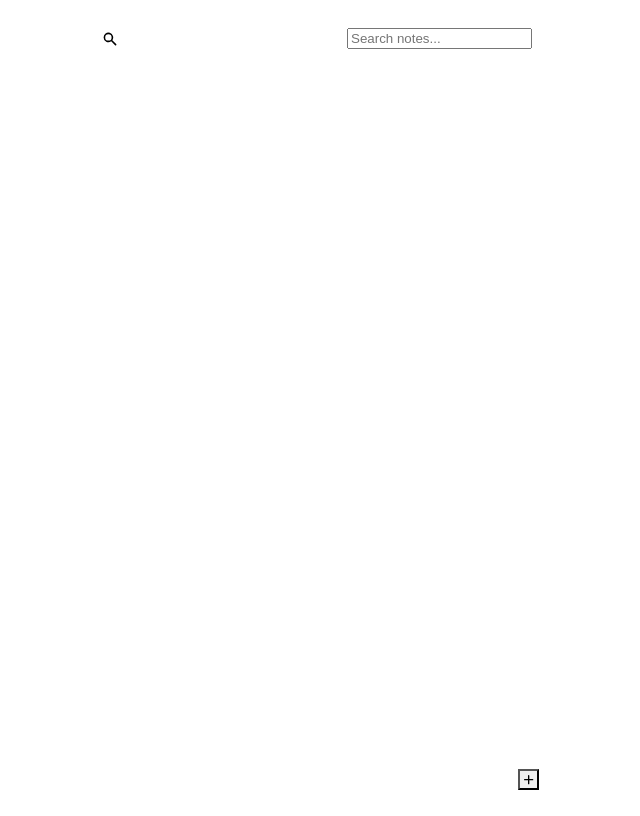
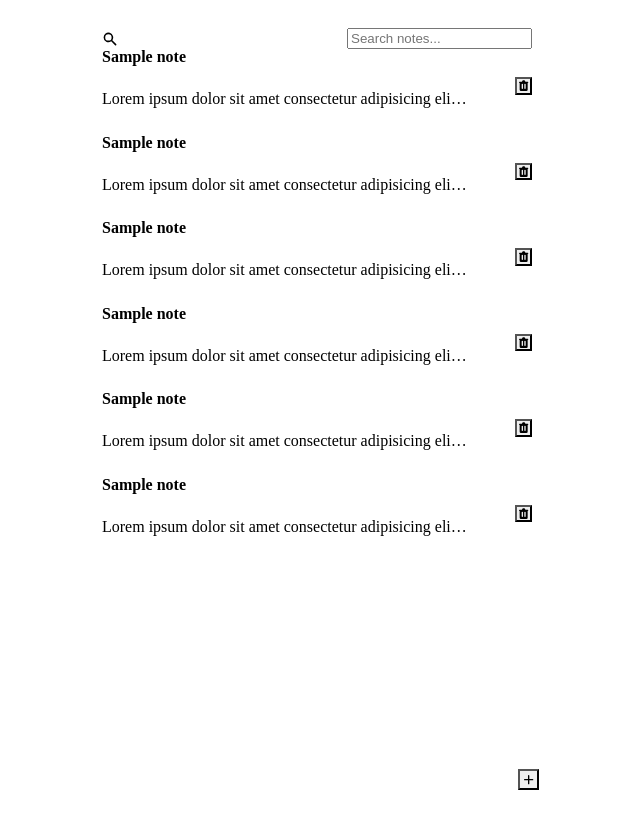
Before and after one commit to dougdomingos/Noted-App, a React (Vite) app: page / in a window 1280 px wide. Shown: the whole page, without its empty margins (323-963 px from the left). Built offline with nearby package versions, Linux system fonts and the light colour scheme; the HTML template or start-up script is replaced by a standard one.

Commit message:
feat(NoteList): add template NoteList component

```diff
--- a/src/App.tsx
+++ b/src/App.tsx
@@ -14,6 +14,7 @@ function App() {
         h={"95vh"}
         maxW={"440px"}
         rounded={"3xl"}
+        gap={2}
         p={6}
       >
         <Searchbox />
--- a/src/components/Note/index.tsx
+++ b/src/components/Note/index.tsx
@@ -1,5 +1,41 @@
-function Note() {
-  return null;
+import { Box, Flex, Stack, IconButton, Text } from "@chakra-ui/react";
+import { HiTrash } from "react-icons/hi";
+
+export type TNote = {
+  title: string;
+  content: string;
+};
+
+export function Note({ title, content }: TNote) {
+  return (
+    <Box
+      pos={"relative"}
+      w={"full"}
+      bgColor={"gray.600"}
+      px={5}
+      py={4}
+      rounded={"md"}
+    >
+      <Flex justifyContent={"space-between"} alignItems={"center"}>
+        <Stack maxW={"85%"}>
+          <Text as={"span"} fontWeight={600} fontSize={"lg"}>
+            {title}
+          </Text>
+          <Text
+            textOverflow={"ellipsis"}
+            overflow={"hidden"}
+            whiteSpace={"nowrap"}
+          >
+            {content}
+          </Text>
+        </Stack>
+        <IconButton
+          aria-label="Delete note"
+          fontSize={"2xl"}
+          variant={"ghost"}
+          icon={<HiTrash />}
+        />
+      </Flex>
+    </Box>
+  );
 }
-
-export default Note;
--- /dev/null
+++ b/src/components/NoteList/NoteList.styles.css
@@ -0,0 +1,4 @@
+/* width */
+::-webkit-scrollbar {
+  width: 0px;
+}
--- a/src/components/NoteList/index.tsx
+++ b/src/components/NoteList/index.tsx
@@ -1,7 +1,25 @@
-import Note from "../Note";
+import { Stack } from "@chakra-ui/react";
+
+import { Note, TNote } from "../Note";
+
+import "./NoteList.styles.css";
 
 function NoteList() {
-  return null;
+  const notes: TNote[] = new Array(6).fill({
+    title: "Sample note",
+    content: `
+        Lorem ipsum dolor sit amet consectetur
+        adipisicing elit. Illum minus id ullam ut nisi?
+        Labore beatae veniam ratione repellat amet.`,
+  });
+
+  return (
+    <Stack gap={1.5} overflowY={"auto"} h={"full"} rounded={"md"}>
+      {notes.map((note) => (
+        <Note key={note.title} title={note.title} content={note.content} />
+      ))}
+    </Stack>
+  );
 }
 
 export default NoteList;
```
